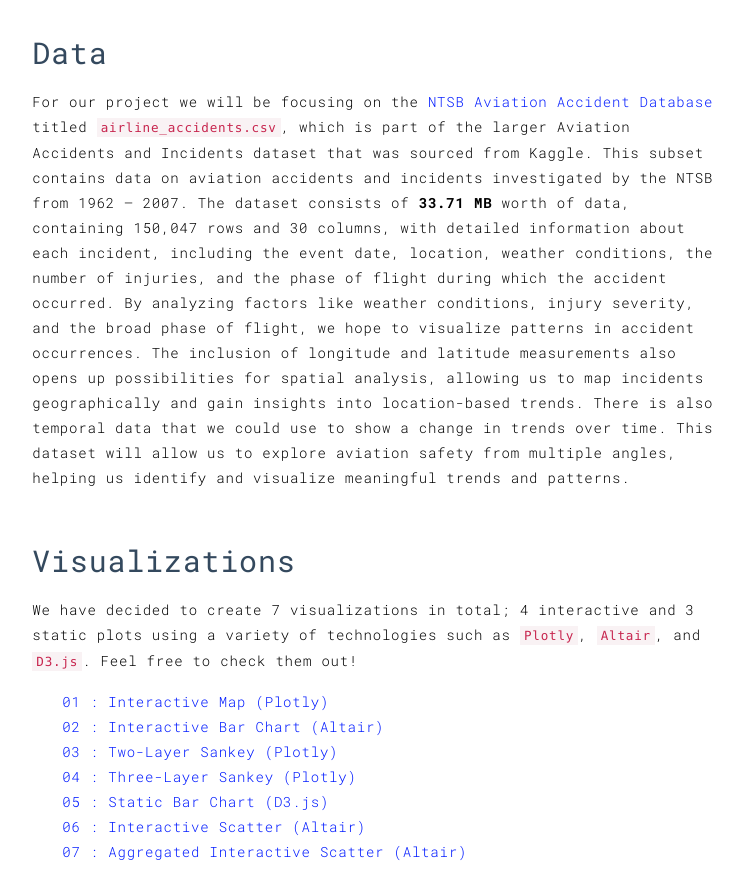
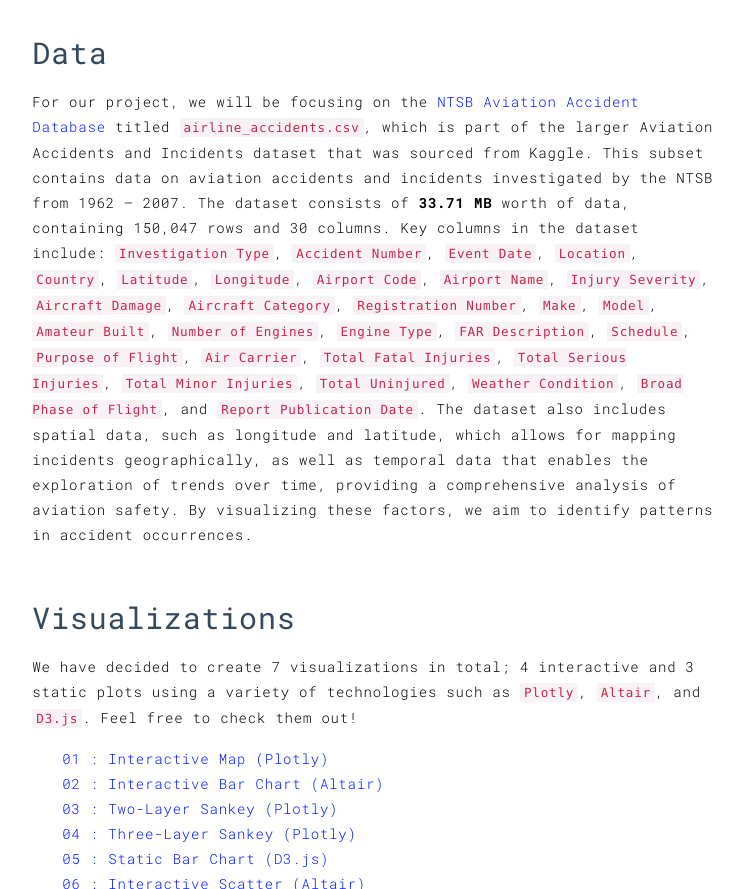
Before and after one commit to TeeChenxing/aviation, a plain HTML site: page index.html in a window 1280 px wide. Shown: the part 1035-1924 px from the top of the page, without its empty margins (277-1020 px from the left). Drawn offline with Linux system fonts and the light colour scheme.

Commit message:
Added some more details for Data

```diff
--- a/index.html
+++ b/index.html
@@ -114,7 +114,7 @@
       <div class="template-example">
         <h2 class="template-title-example">Data</h2>
         <p>
-          For our project we will be focusing on the
+          For our project, we will be focusing on the
           <a
             href="https://www.kaggle.com/datasets/prathamsharma123/aviation-accidents-and-incidents-ntsb-faa-waas"
             target="_blank"
@@ -127,18 +127,28 @@
           was sourced from Kaggle. This subset contains data on aviation
           accidents and incidents investigated by the NTSB from 1962 &#x2014;
           2007. The dataset consists of <b>33.71 MB</b> worth of data,
-          containing 150,047 rows and 30 columns, with detailed information
-          about each incident, including the event date, location, weather
-          conditions, the number of injuries, and the phase of flight during
-          which the accident occurred. By analyzing factors like weather
-          conditions, injury severity, and the broad phase of flight, we hope to
-          visualize patterns in accident occurrences. The inclusion of longitude
-          and latitude measurements also opens up possibilities for spatial
-          analysis, allowing us to map incidents geographically and gain
-          insights into location-based trends. There is also temporal data that
-          we could use to show a change in trends over time. This dataset will
-          allow us to explore aviation safety from multiple angles, helping us
-          identify and visualize meaningful trends and patterns.
+          containing 150,047 rows and 30 columns. Key columns in the dataset
+          include: <code>Investigation Type</code>,
+          <code>Accident Number</code>, <code>Event Date</code>,
+          <code>Location</code>, <code>Country</code>, <code>Latitude</code>,
+          <code>Longitude</code>, <code>Airport Code</code>,
+          <code>Airport Name</code>, <code>Injury Severity</code>,
+          <code>Aircraft Damage</code>, <code>Aircraft Category</code>,
+          <code>Registration Number</code>, <code>Make</code>,
+          <code>Model</code>, <code>Amateur Built</code>,
+          <code>Number of Engines</code>, <code>Engine Type</code>,
+          <code>FAR Description</code>, <code>Schedule</code>,
+          <code>Purpose of Flight</code>, <code>Air Carrier</code>,
+          <code>Total Fatal Injuries</code>,
+          <code>Total Serious Injuries</code>,
+          <code>Total Minor Injuries</code>, <code>Total Uninjured</code>,
+          <code>Weather Condition</code>, <code>Broad Phase of Flight</code>,
+          and <code>Report Publication Date</code>. The dataset also
+          includes spatial data, such as longitude and latitude, which allows
+          for mapping incidents geographically, as well as temporal data that
+          enables the exploration of trends over time, providing a comprehensive
+          analysis of aviation safety. By visualizing these factors,
+          we aim to identify patterns in accident occurrences.
         </p>
       </div>
       <div class="template-example">
```
